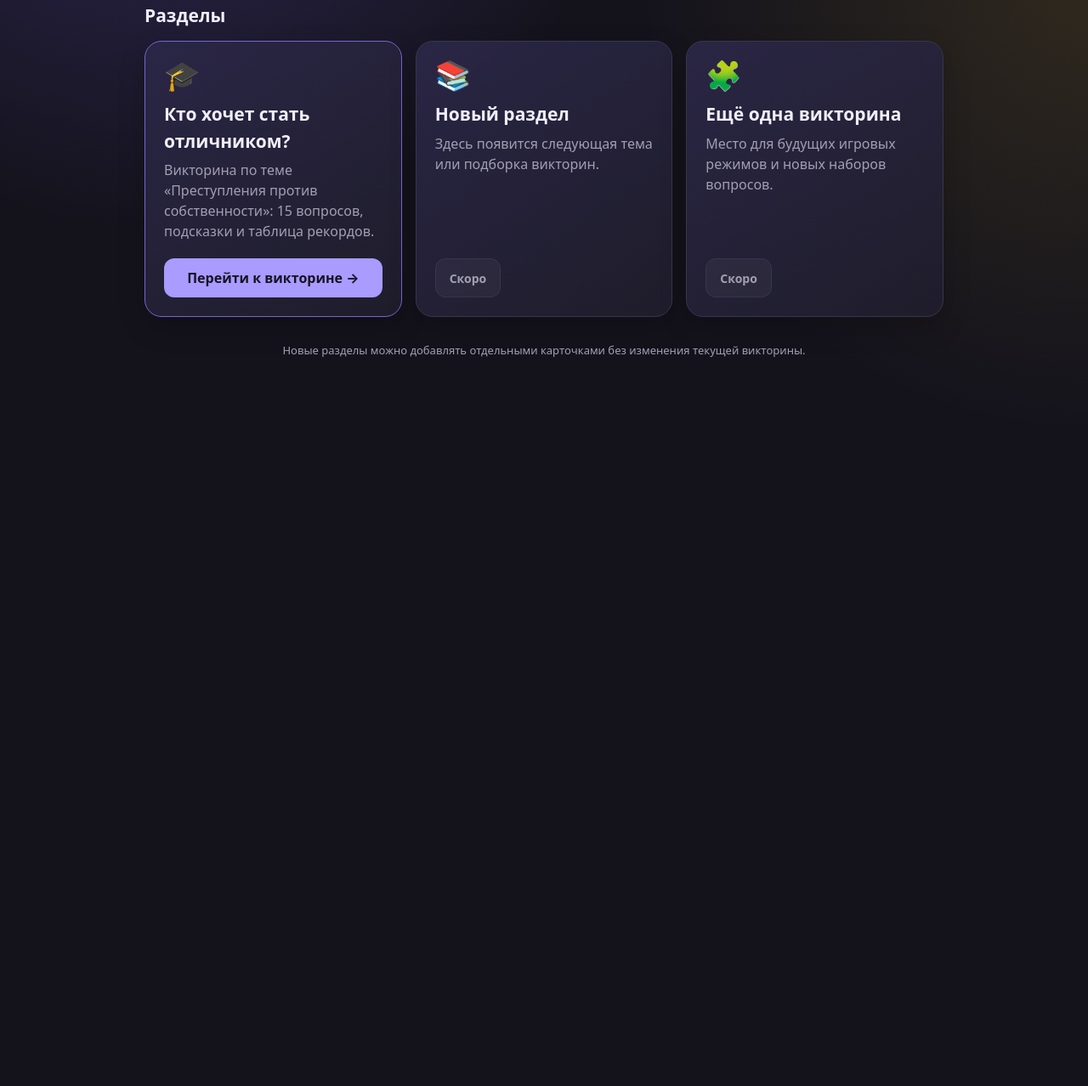
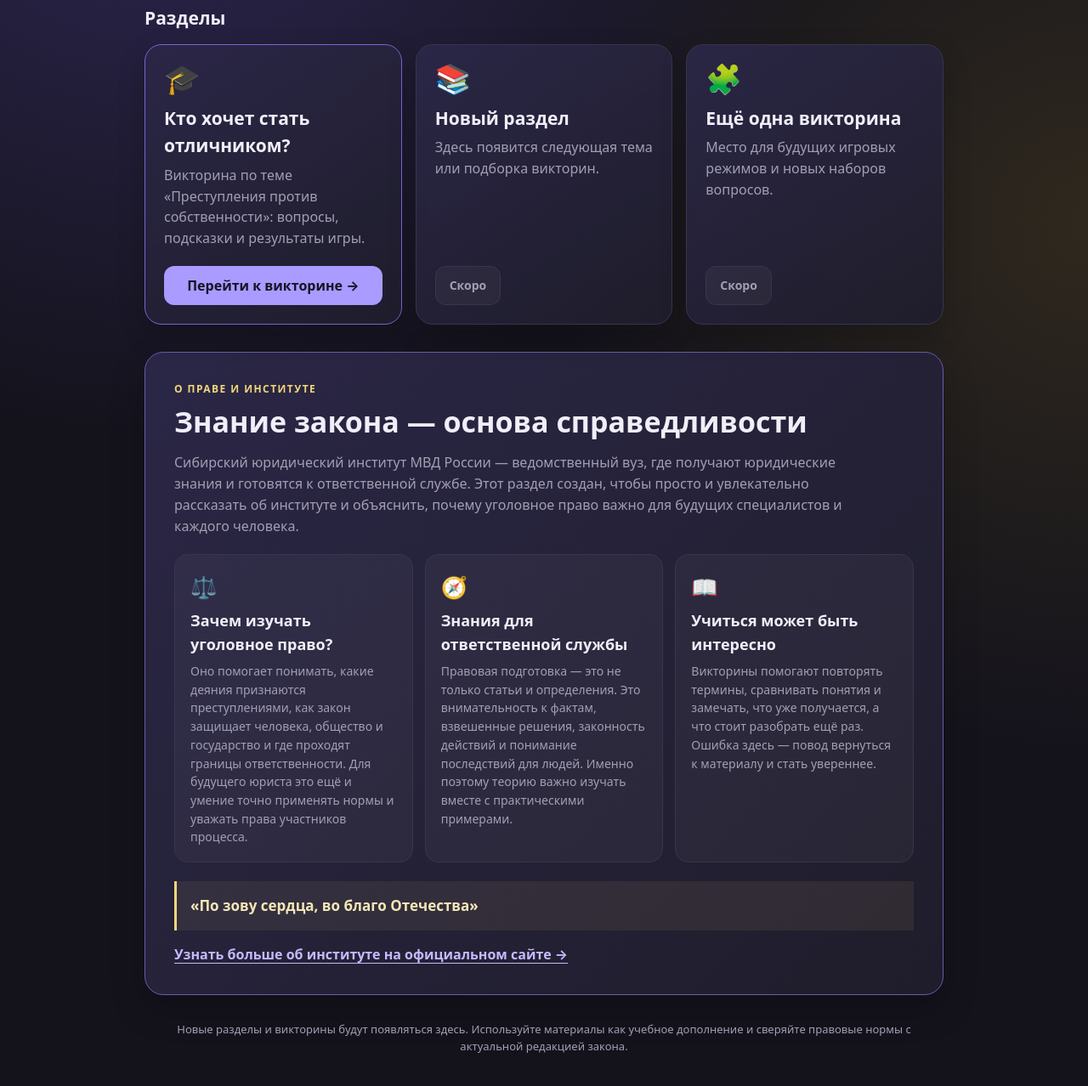
Before and after one commit to sos8bk-svg/otlichnik, a plain HTML site: page home.html in a window 1280 px wide. Shown: the part 296-1574 px from the top of the page at 85% size. Before the commit the page ends 800 px from the top, so only its background shows below. Drawn offline with Linux system fonts and the light colour scheme.

Commit message:
Add institute and criminal law information section to home page

```diff
--- a/home.html
+++ b/home.html
@@ -8,12 +8,12 @@
 <style>
 :root{color-scheme:dark;--bg:#14131c;--card:#1f1d2b;--ink:#f0eef8;--mut:#a29fb3;--accent:#a99bff;--gold:#f3d77a;--border:#38354d;--soft:#2b2748}
 *{box-sizing:border-box}
-body{margin:0;min-height:100vh;background:radial-gradient(circle at 15% 0%,rgba(113,91,224,.3),transparent 42%),radial-gradient(circle at 100% 35%,rgba(201,162,39,.15),transparent 38%),var(--bg);color:var(--ink);font:16px/1.5 system-ui,-apple-system,"Segoe UI",sans-serif}
+body{margin:0;min-height:100vh;background:radial-gradient(circle at 15% 0%,rgba(113,91,224,.3),transparent 42%),radial-gradient(circle at 100% 35%,rgba(201,162,39,.15),transparent 38%),var(--bg);color:var(--ink);font:16px/1.55 system-ui,-apple-system,"Segoe UI",sans-serif}
 main{width:min(980px,100%);margin:auto;padding:36px 20px 56px}
 header{text-align:center;padding:32px 0 30px}
 .brand{display:inline-block;padding:7px 16px;border:1px solid #9a7e27;border-radius:99px;color:var(--gold);font-size:13px;font-weight:700;letter-spacing:.08em;text-transform:uppercase}
 h1{font-size:clamp(34px,7vw,54px);line-height:1.08;margin:18px 0 12px;background:linear-gradient(90deg,#c5baff,#f3d77a);background-clip:text;-webkit-background-clip:text;color:transparent}
-.lead{max-width:620px;margin:0 auto;color:var(--mut);font-size:17px}
+.lead{max-width:680px;margin:0 auto;color:var(--mut);font-size:17px}
 .section-title{margin:26px 0 14px;font-size:21px}
 .grid{display:grid;grid-template-columns:repeat(auto-fit,minmax(min(100%,280px),1fr));gap:16px}
 .card{display:flex;flex-direction:column;min-height:230px;padding:22px;border:1px solid var(--border);border-radius:20px;background:linear-gradient(145deg,rgba(43,39,72,.92),rgba(31,29,43,.96));box-shadow:0 12px 32px rgba(0,0,0,.2)}
@@ -25,6 +25,17 @@ h1{font-size:clamp(34px,7vw,54px);line-height:1.08;margin:18px 0 12px;background
 .link{background:var(--accent);color:#171324;transition:transform .15s,filter .15s}
 .link:hover{transform:translateY(-2px);filter:brightness(1.08)}
 .soon{align-self:flex-start;border:1px solid var(--border);background:rgba(255,255,255,.04);color:var(--mut);font-size:14px}
+.about{margin-top:32px;padding:clamp(20px,4vw,34px);border:1px solid #6d5aa9;border-radius:22px;background:linear-gradient(135deg,rgba(43,39,72,.96),rgba(31,29,43,.97));box-shadow:0 16px 40px rgba(0,0,0,.22)}
+.about-kicker{color:var(--gold);font-size:12px;font-weight:800;letter-spacing:.12em;text-transform:uppercase}
+.about h2{margin:8px 0 12px;font-size:clamp(25px,4vw,34px);line-height:1.2}
+.about-intro{max-width:800px;color:var(--mut);font-size:16px}
+.about-grid{display:grid;grid-template-columns:repeat(auto-fit,minmax(min(100%,260px),1fr));gap:14px;margin-top:20px}
+.about-item{padding:18px;border:1px solid var(--border);border-radius:16px;background:rgba(255,255,255,.035)}
+.about-item .symbol{font-size:25px}
+.about-item h3{margin:8px 0 6px;font-size:18px}
+.about-item p{margin:0;color:var(--mut);font-size:14px}
+.motto{margin:22px 0 0;padding:16px;border-left:3px solid var(--gold);background:rgba(243,215,122,.07);color:#f3e7b6;font-size:17px;font-weight:650}
+.about-link{display:inline-block;margin-top:16px;color:#c5baff;font-weight:700;text-decoration-thickness:1px;text-underline-offset:4px}
 footer{text-align:center;margin-top:30px;color:var(--mut);font-size:13px}
 :focus-visible{outline:3px solid var(--gold);outline-offset:3px}
 @media(prefers-reduced-motion:reduce){*,*::before,*::after{scroll-behavior:auto!important;transition:none!important}}
@@ -35,7 +46,7 @@ footer{text-align:center;margin-top:30px;color:var(--mut);font-size:13px}
 <header>
   <div class="brand">★ СибЮИ МВД России ★</div>
   <h1>Учебные викторины</h1>
-  <p class="lead">Выберите раздел и проверьте свои знания. Новые темы и игры будут появляться здесь.</p>
+  <p class="lead">Выберите раздел и проверьте свои знания. Учимся уверенно, разбираемся в праве и готовимся применять знания на практике.</p>
 </header>
 <section aria-labelledby="sections-title">
   <h2 class="section-title" id="sections-title">Разделы</h2>
@@ -43,7 +54,7 @@ footer{text-align:center;margin-top:30px;color:var(--mut);font-size:13px}
     <article class="card primary">
       <div class="icon" aria-hidden="true">🎓</div>
       <h3>Кто хочет стать отличником?</h3>
-      <p>Викторина по теме «Преступления против собственности»: 15 вопросов, подсказки и таблица рекордов.</p>
+      <p>Викторина по теме «Преступления против собственности»: вопросы, подсказки и результаты игры.</p>
       <a class="link" href="./index.html">Перейти к викторине <span aria-hidden="true">&nbsp;→</span></a>
     </article>
     <article class="card" aria-label="Новый раздел будет добавлен позже">
@@ -60,7 +71,31 @@ footer{text-align:center;margin-top:30px;color:var(--mut);font-size:13px}
     </article>
   </div>
 </section>
-<footer>Новые разделы можно добавлять отдельными карточками без изменения текущей викторины.</footer>
+<section class="about" aria-labelledby="about-title">
+  <div class="about-kicker">О праве и институте</div>
+  <h2 id="about-title">Знание закона — основа справедливости</h2>
+  <p class="about-intro">Сибирский юридический институт МВД России — ведомственный вуз, где получают юридические знания и готовятся к ответственной службе. Этот раздел создан, чтобы просто и увлекательно рассказать об институте и объяснить, почему уголовное право важно для будущих специалистов и каждого человека.</p>
+  <div class="about-grid">
+    <article class="about-item">
+      <div class="symbol" aria-hidden="true">⚖️</div>
+      <h3>Зачем изучать уголовное право?</h3>
+      <p>Оно помогает понимать, какие деяния признаются преступлениями, как закон защищает человека, общество и государство и где проходят границы ответственности. Для будущего юриста это ещё и умение точно применять нормы и уважать права участников процесса.</p>
+    </article>
+    <article class="about-item">
+      <div class="symbol" aria-hidden="true">🧭</div>
+      <h3>Знания для ответственной службы</h3>
+      <p>Правовая подготовка — это не только статьи и определения. Это внимательность к фактам, взвешенные решения, законность действий и понимание последствий для людей. Именно поэтому теорию важно изучать вместе с практическими примерами.</p>
+    </article>
+    <article class="about-item">
+      <div class="symbol" aria-hidden="true">📖</div>
+      <h3>Учиться может быть интересно</h3>
+      <p>Викторины помогают повторять термины, сравнивать понятия и замечать, что уже получается, а что стоит разобрать ещё раз. Ошибка здесь — повод вернуться к материалу и стать увереннее.</p>
+    </article>
+  </div>
+  <blockquote class="motto">«По зову сердца, во благо Отечества»</blockquote>
+  <a class="about-link" href="https://сибюи.мвд.рф/" target="_blank" rel="noopener noreferrer">Узнать больше об институте на официальном сайте →</a>
+</section>
+<footer>Новые разделы и викторины будут появляться здесь. Используйте материалы как учебное дополнение и сверяйте правовые нормы с актуальной редакцией закона.</footer>
 </main>
 </body>
 </html>
```
